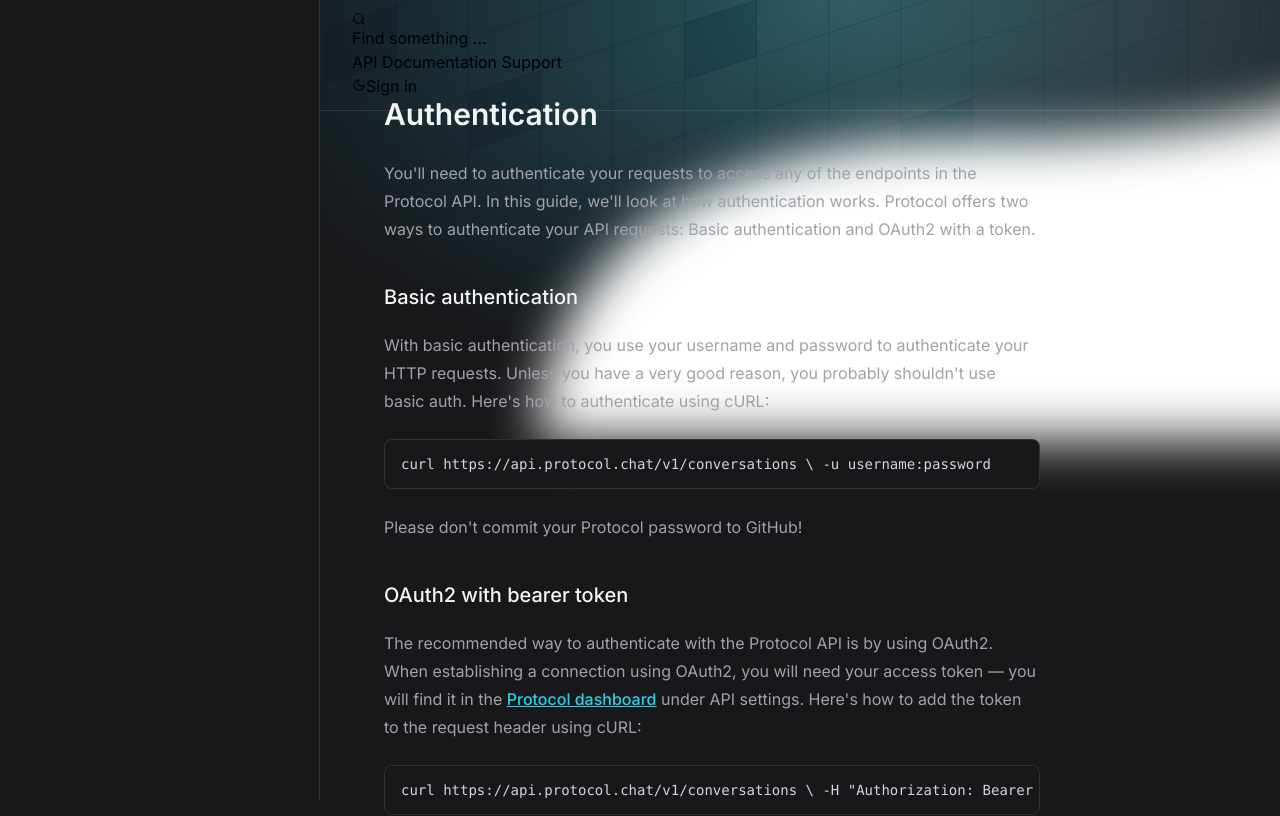
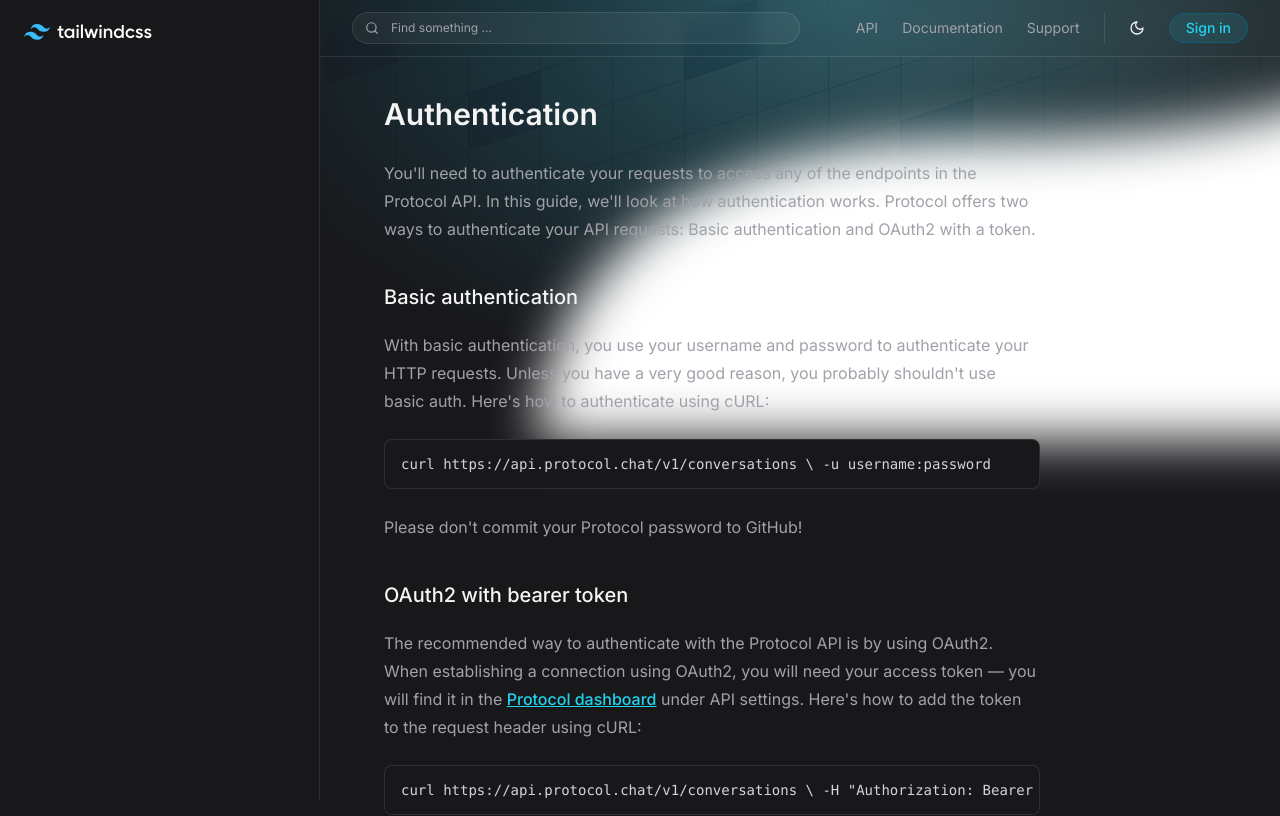
Before and after one commit to FranciscoYlderlan/ui-tailwind, a Next.js app: page / in a window 1280 px wide. Shown: the top 816 px of the page. Built offline with nearby package versions, Linux system fonts and the light colour scheme.

Commit message:
:sparkles: feat: Finished header component

```diff
--- a/src/components/Header.tsx
+++ b/src/components/Header.tsx
@@ -2,22 +2,27 @@
 
 export function Header() {
     return (
-    <header className="fixed top-0 left-80 right-0 px-8 py-3 border-b border-white/10 ">
-        <button>
+    <header className="fixed top-0 left-80 right-0 px-8 py-3 border-b border-white/10 backdrop-blur
+    flex itens-center justify-between">
+        <button className='w-full max-w-md flex items-center text-xs text-zinc-400 bg-white/5
+        gap-3 px-3 h-8 border border-white/10 rounded-full'>
             <Search size={14}/>
             <span>Find something ...</span>
         </button>
-        <div>
-            <nav>
-                <a href=""> API</a>
-                <a href=""> Documentation</a>
-                <a href=""> Support</a>
+        <div className='flex items-center '>
+            <nav className='text-sm flex items-center gap-6'>
+                <a className="text-zinc-400 hover:text-zinc-100 transition-colors" href=""> API</a>
+                <a className="text-zinc-400 hover:text-zinc-100 transition-colors" href=""> Documentation</a>
+                <a className="text-zinc-400 hover:text-zinc-100 transition-colors" href=""> Support</a>
             </nav>
-            <div>
+            <div className='flex items-center border-l border-white/10 pl-6 ml-6 gap-6'>
                 <button>
-                    <Moon size={14}/>
+                    <Moon size={16} className='text-zinc-100'/>
                 </button>
-                <button>
+                <button className='border border-cyan-800
+                bg-cyan-400/10 text-cyan-400 px-4 py-1 rounded-full text-sm font-medium
+                hover:border-cyan-600 transition-colors
+                '>
                     Sign in
                 </button>
             </div>
--- a/src/components/Sidebar.tsx
+++ b/src/components/Sidebar.tsx
@@ -1,5 +1,12 @@
+import { Logo } from "./icons/Logo"
+
 export function Sidebar() {
-    return <aside className="border-r border-white/10 w-80 fixed left-0 top-0 bottom-0 p-6">
+    return (
+        <aside className="border-r border-white/10 w-80 fixed left-0 top-0 bottom-0 p-6">
+            <Logo className="text-white h-4 w-auto"/>
+            <nav>
 
-    </aside>
+            </nav>
+        </aside>
+    )
 }
```
